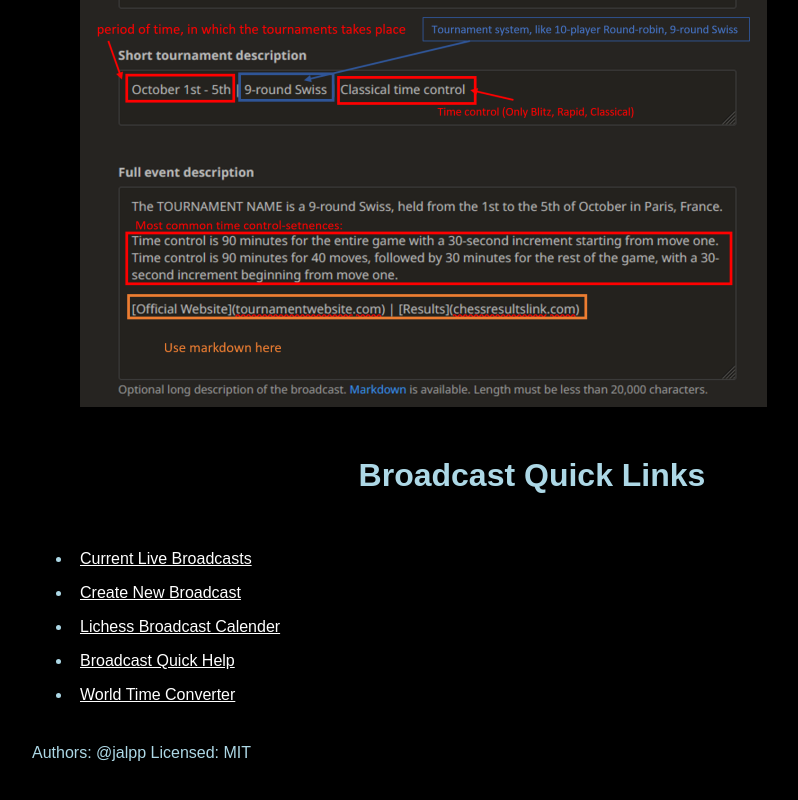
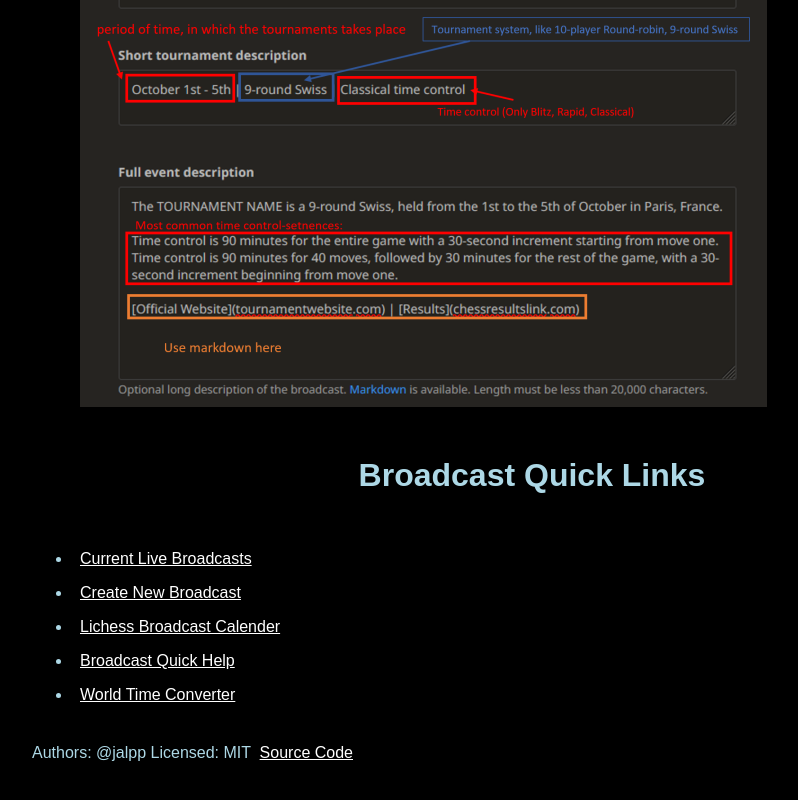
Before and after one commit to jalpp/BroadcastManager, a React (Create React App) app: page / in a window 1280 px wide. Shown: the part 2372-3172 px from the top of the page, without its empty margins (108-906 px from the left). Built offline with nearby package versions, Linux system fonts and the light colour scheme.

Commit message:
add source

```diff
--- a/src/SurveyForm.js
+++ b/src/SurveyForm.js
@@ -339,7 +339,12 @@ const SurveyForm = () => {
         <a href="https://www.worldtimebuddy.com/"> World Time Converter </a>
       </li>
     </ul>
-    <p> Authors: @jalpp Licensed: MIT </p>
+    <p> Authors: @jalpp Licensed: MIT &nbsp;
+
+      <a href="https://github.com/jalpp/BroadcastManager">
+        Source Code
+      </a>
+       </p>
 
 
     </form>
```
